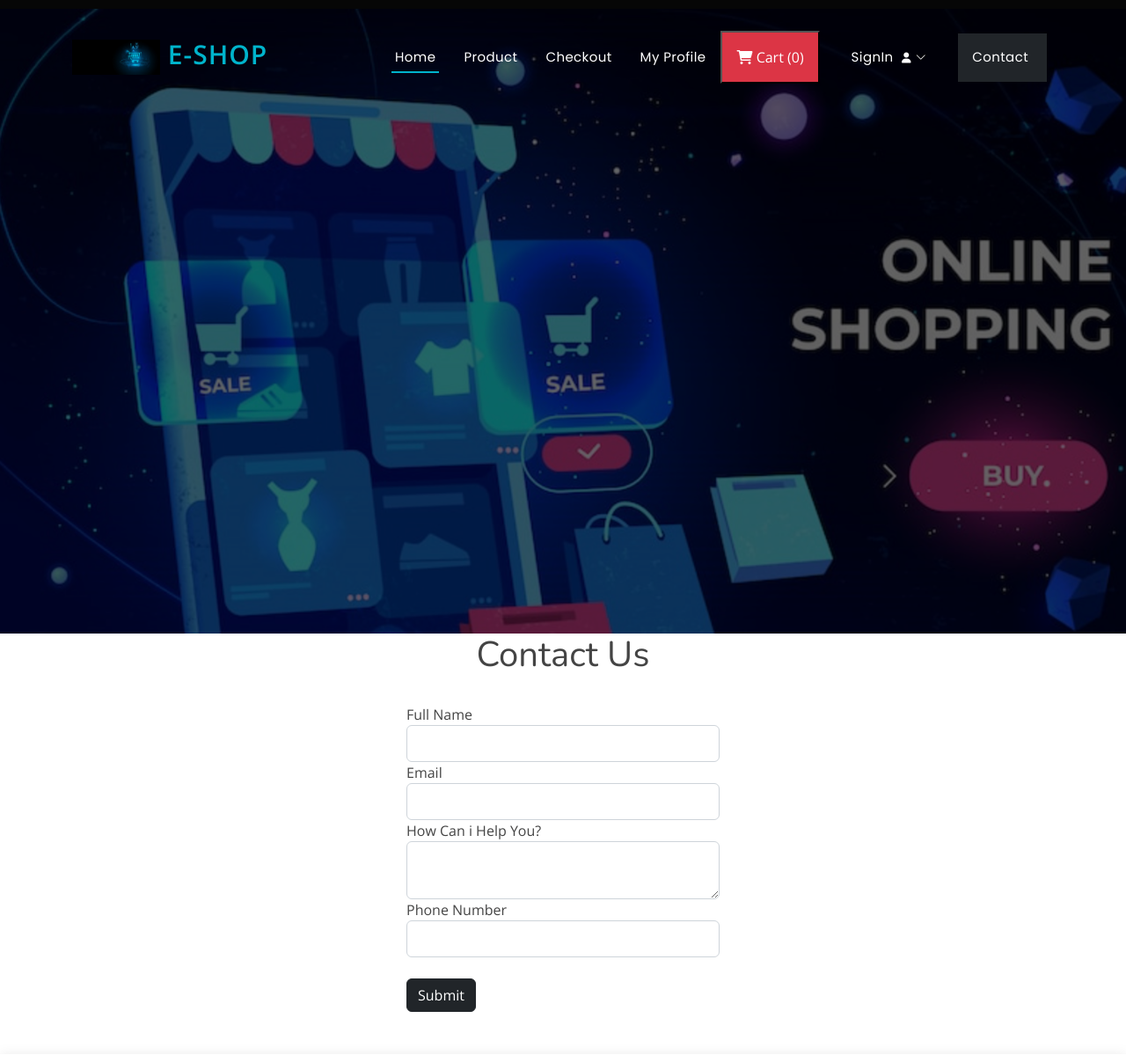
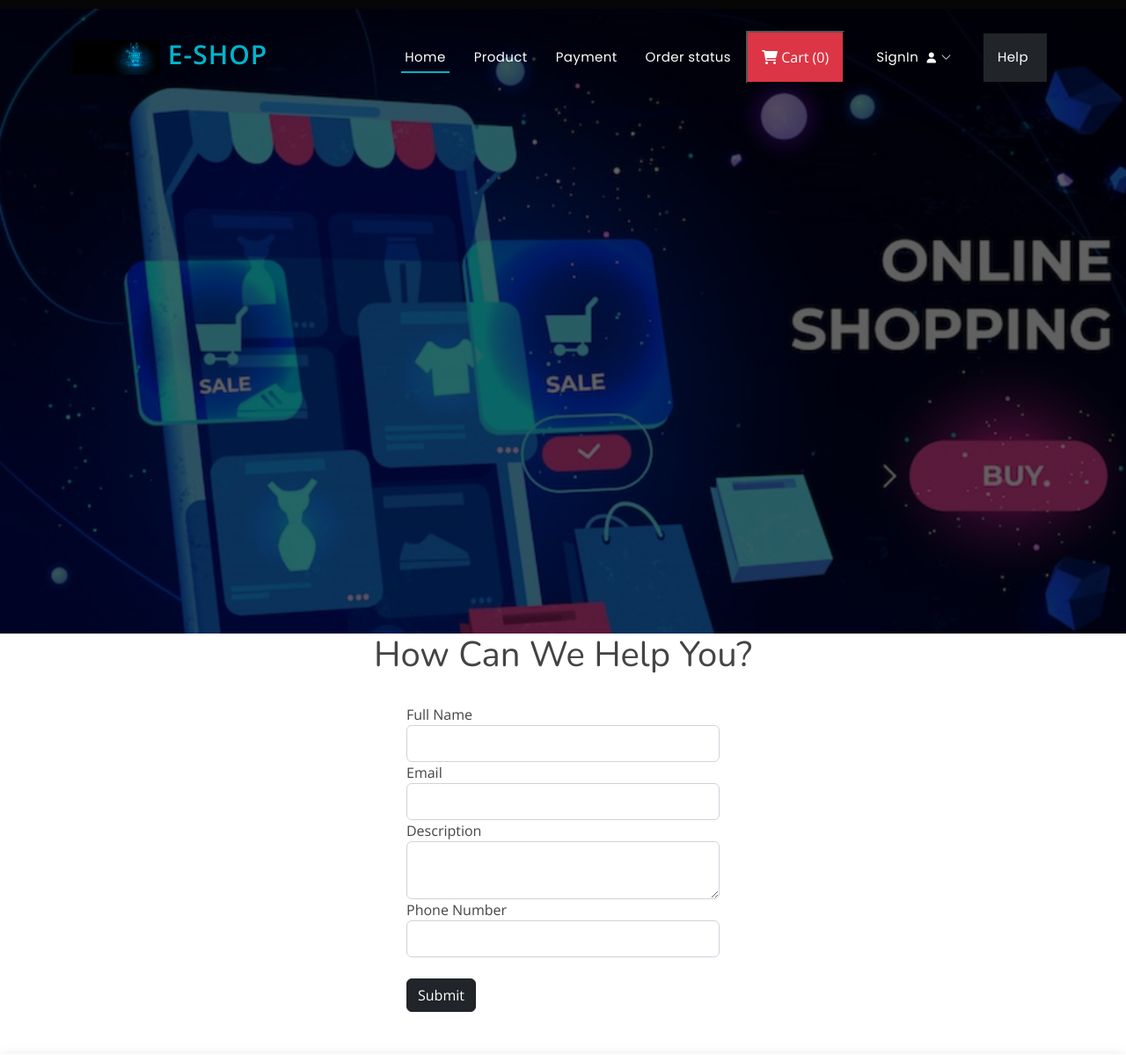
Before and after one commit to FuuToru/Project_PTUD, a Django app: page /contact in a window 1280 px wide. Shown: the top 1199 px of the page at 88% size. Run offline with Django 3.2, Linux system fonts and the light colour scheme; some libraries are stand-ins or nearby versions.

Commit message:
change something

```diff
--- a/ecommerceapp/views.py
+++ b/ecommerceapp/views.py
@@ -131,13 +131,14 @@ def profile(request):
     currentuser=request.user.username
     items=Orders.objects.filter(email=currentuser)
     rid=""
+
     for i in items:
         print(i.oid)
         # print(i.order_id)
         myid=i.oid
         rid=myid.replace("ShopyCart","")
         print(rid)
-    status=OrderUpdate.objects.filter(order_id=int(rid))
+    status=OrderUpdate.objects.filter(order_id=int(1))
     for j in status:
         print(j.update_desc)
 
--- a/templates/base.html
+++ b/templates/base.html
@@ -51,13 +51,13 @@
           <li class="dropdown">
             <a class="nav-link scrollto" href="#">Product</a>
             <ul class="dropdown-menu">
-                <li><a href="/">All</a></li>
+                <li><a href="{% url 'index'%}#portfolio">All</a></li>
                 <li><a href="#">Category 1</a></li>
                 <li><a href="#">Category 2</a></li>
             </ul>
           </li>
-          <li><a class="nav-link scrollto" href="/checkout">Checkout</a></li>
-          <li><a class="nav-link scrollto" href="/profile">My Profile<i class="fa-regular fa-square-user"></i> </a></li>
+          <li><a class="nav-link scrollto" href="/checkout">Payment</a></li>
+          <li><a class="nav-link scrollto" href="/profile">Order status<i class="fa-regular fa-square-user"></i> </a></li>
 
           <button type="button" class="nav-link scrollto bg-danger p-3 m-2 text-white" id="popcart" data-container="body" data-toggle="popover" data-placement="bottom" data-html="true" ><i class="fa-solid fa-cart-shopping"></i>  Cart (<span id="cart">0</span>)
           </button>
@@ -92,7 +92,7 @@
 
 
 
-          <li><a class="nav-link scrollto bg-dark p-3 m-2" href="/contact">Contact <i class="fa-solid fa-message-middle"></i></a></li>
+          <li><a class="nav-link scrollto bg-dark p-3 m-2" href="/contact">Help <i class="fa-solid fa-message-middle"></i></a></li>
 
         </ul>
         <i class="bi bi-list mobile-nav-toggle"></i>
--- a/templates/checkout.html
+++ b/templates/checkout.html
@@ -39,7 +39,7 @@ Check Out
 
     <div class="section-title">
       <h2>Welcome to Shop</h2>
-      <h3>Checkout Page </h3>
+      <h3>Payment Page </h3>
     </div>
 
 
--- a/templates/contact.html
+++ b/templates/contact.html
@@ -1,7 +1,7 @@
 {% extends 'base.html' %}
 {% block title %}Contact Us{% endblock title %}
 {% block body %}
-<h1 class="text-center">Contact Us</h1>
+<h1 class="text-center">How Can We Help You?</h1>
 
 <div class="container mt-2">
     {% for message in messages %}
@@ -41,7 +41,7 @@
               required
             />
           </div>
-          <label for="pass1">How Can i Help You?</label>
+          <label for="pass1">Description</label>
           <div class="form-group">
             <textarea
               type="text"
--- a/templates/profile.html
+++ b/templates/profile.html
@@ -3,7 +3,7 @@
 {% block body %}
 <section id="portfolio" class="portfolio">
     <div class="container">
-<h1>My Profile</h1>
+<h1>My Ordered</h1>
 
 <table class="table table-info table-striped">
     <thead>
```
Also changed, not shown: db.sqlite3.
